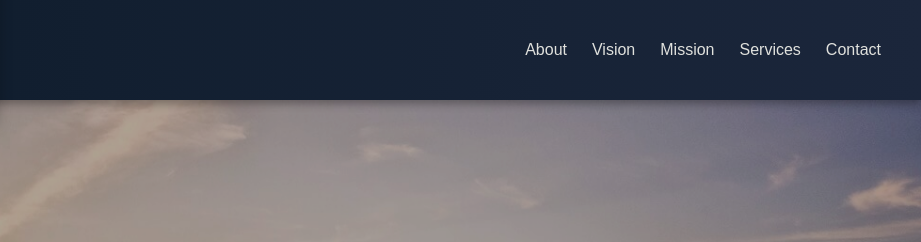
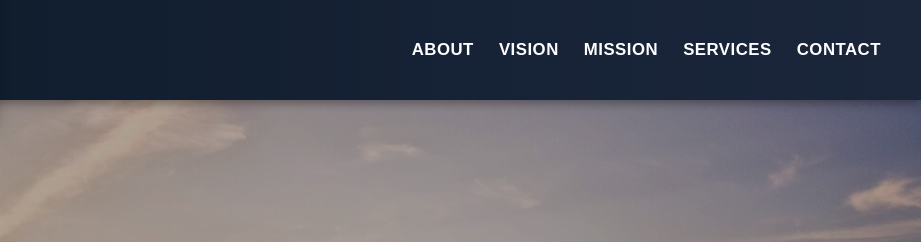
Before and after one commit to Lakshaya7/SunriseLogistics, a plain HTML site: page index.html in a window 1280 px wide. Shown: the top 242 px of the page, 359-1280 px from the left. Drawn offline with Linux system fonts and the light colour scheme.

Commit message:
Update style.css

```diff
--- a/style.css
+++ b/style.css
@@ -48,6 +48,7 @@ header {
 
 
 /* Navigation Links */
+/* Navigation Links */
 .nav-links {
   list-style: none;
   display: flex;
@@ -55,16 +56,21 @@ header {
 }
 
 .nav-links a {
-  color: #e0e1dd;
+  color: #fefefe;
   text-decoration: none;
-  font-weight: 500;
-  transition: color 0.3s, border-bottom 0.3s;
+  font-weight: 700;                 /* BOLDER TEXT */
+  font-size: 1.05rem;               /* Slightly larger */
+  letter-spacing: 0.5px;            /* Cleaner spacing */
+  text-transform: uppercase;        /* Makes it strong */
+  transition: color 0.3s, border-bottom 0.3s, transform 0.3s;
 }
 
 .nav-links a:hover {
   color: #ffb703;
-  border-bottom: 2px solid #ffb703;
+  border-bottom: 3px solid #ffb703; /* Thicker underline */
+  transform: translateY(-2px);      /* Slight lift on hover */
 }
+
 
 /* Hero Slideshow */
 .hero-slideshow {
```
